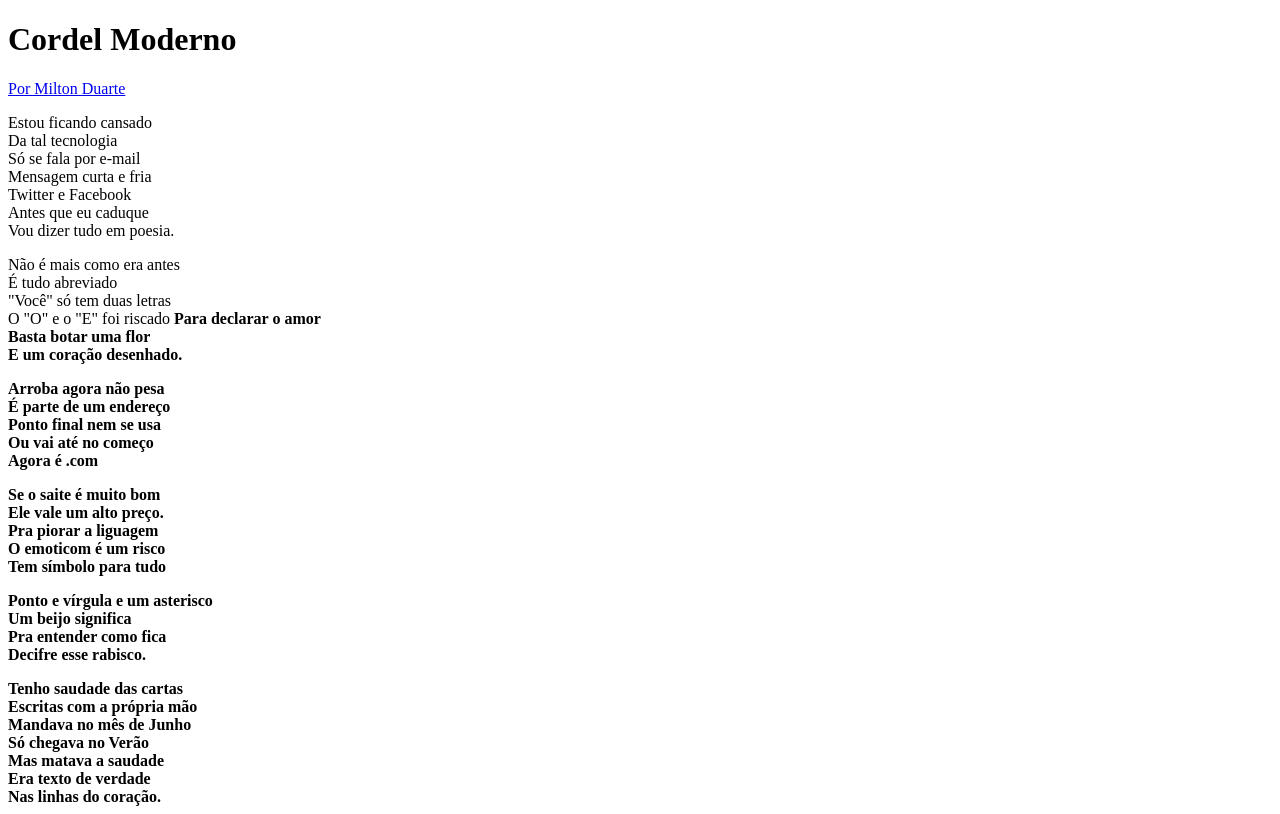
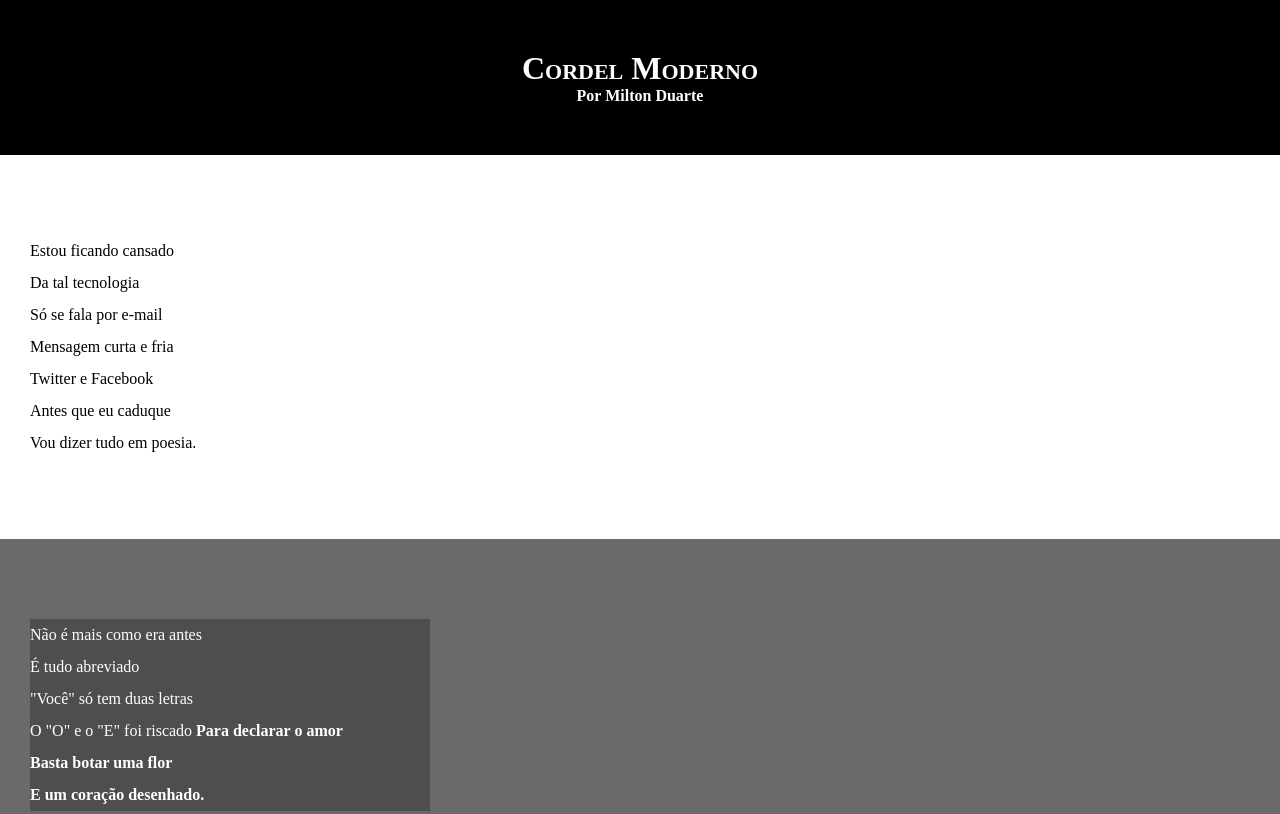
Before and after one commit to kevinskt8-creator/CursoHTMLECSS, a plain HTML site: page d012/index.html in a window 1280 px wide. Shown: the top 814 px of the page. Drawn offline with Linux system fonts and the light colour scheme.

Commit message:
CSS estilo

```diff
--- a/d012/estilo/style.css
+++ b/d012/estilo/style.css
@@ -1 +1,72 @@
-@charset "UTF-8"
+@charset  "UTF-8";
+
+* {
+    margin: 0px;
+    padding: 0px;
+}
+
+html, body {
+    min-height: 100vh;
+    background-color: darkgray;
+
+}
+
+header {
+    background-color: black;
+    color: white;
+    text-align: center;
+}
+
+header > h1 {
+    padding-top:  50px;
+    font-variant: small-caps;
+}
+
+header > p {
+    padding-bottom: 50px;
+}
+
+ header a, footer a {
+    color: white;
+    text-decoration: none;
+    font-weight: bolder;
+
+}
+
+ header a:hover, footer a:hover {
+    text-decoration: underline;
+}
+
+section {
+    padding-top: 10vh;
+    padding-bottom: 10vh;
+    line-height: 2em;
+    padding-left:  30px;
+
+}
+
+section.normal {
+    background-color: white;
+    color: black;
+
+}
+
+section.imagem {
+    background-color: rgba(54, 51, 51, 0.531);
+    color: white;
+
+}
+
+section.imagem > p {
+    width: 400px;
+    background-color: rgba(0, 0, 0, 0.267);
+}
+
+
+
+footer {
+    background-color: black;
+    color: white;
+    text-align: center;
+    padding:  10px;
+}
--- a/d012/index.html
+++ b/d012/index.html
@@ -14,7 +14,7 @@
                 <a href="https://www.recantodasletras.com.br/poesias/3186743" target="_blank" rel="noopener noreferrer">Por Milton Duarte</a>
             </p>
         </header>
-<section>
+<section class="normal">
 
         <p>
             Estou ficando cansado <br>
@@ -28,7 +28,7 @@
 </section>
 
 
-    <section>
+    <section class="imagem">
         <p>
             Não é mais como era antes <br>
             É tudo abreviado <br>
@@ -42,7 +42,7 @@
 
 
 
-    <section>
+    <section class="normal">
         <p>
             Arroba agora não pesa <br>
             É parte de um endereço <br>
@@ -71,7 +71,7 @@
 
 
 
-    <section>
+    <section class="imagem">
         <p>
             Tenho saudade das cartas <br>
             Escritas com a própria mão <br>
@@ -83,7 +83,7 @@
         </p>
     </section>
 
-    <section>
+    <section class="normal">
         <p>
             Agora, escrevo e envio <br>
             Chegando na mesma hora <br>
```
